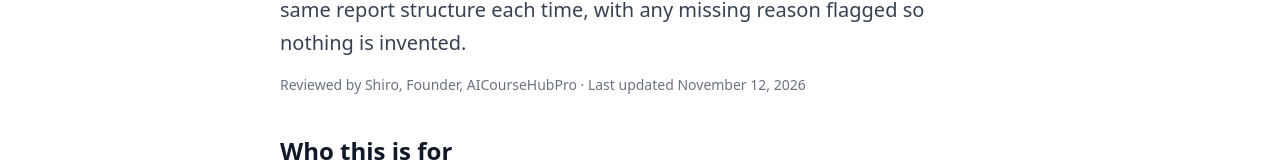
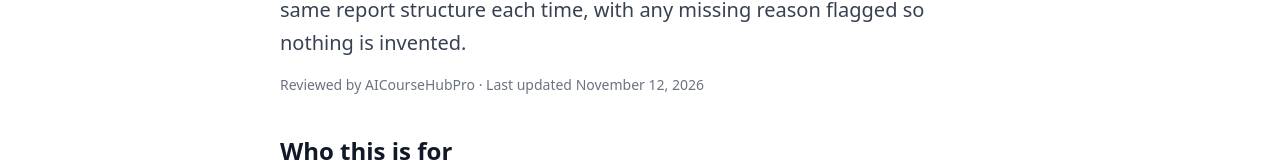
Before and after one commit to shiromys/AICourseHubPro, a React (Vite) app in the folder frontend/: page /resources/automate-weekly-report in a window 1280 px wide. Shown: the part 415-580 px from the top of the page. Built offline with nearby package versions, Linux system fonts and the light colour scheme; no server answers.

Commit message:
Patch 15a

```diff
--- a/frontend/src/content/resourceContent.js
+++ b/frontend/src/content/resourceContent.js
@@ -81,8 +81,7 @@ export const RESOURCE_CONTENT = {
       }
     ],
     "reviewer": {
-      "name": "Shiro",
-      "role": "Founder, AICourseHubPro"
+      "name": "AICourseHubPro"
     },
     "lastUpdated": "2026-11-12"
   },
@@ -136,8 +135,7 @@ export const RESOURCE_CONTENT = {
       }
     ],
     "reviewer": {
-      "name": "Shiro",
-      "role": "Founder, AICourseHubPro"
+      "name": "AICourseHubPro"
     },
     "lastUpdated": "2026-11-12"
   },
@@ -191,8 +189,7 @@ export const RESOURCE_CONTENT = {
       }
     ],
     "reviewer": {
-      "name": "Shiro",
-      "role": "Founder, AICourseHubPro"
+      "name": "AICourseHubPro"
     },
     "lastUpdated": "2026-11-12"
   },
@@ -246,8 +243,7 @@ export const RESOURCE_CONTENT = {
       }
     ],
     "reviewer": {
-      "name": "Shiro",
-      "role": "Founder, AICourseHubPro"
+      "name": "AICourseHubPro"
     },
     "lastUpdated": "2026-11-12"
   },
@@ -300,8 +296,7 @@ export const RESOURCE_CONTENT = {
       }
     ],
     "reviewer": {
-      "name": "Shiro",
-      "role": "Founder, AICourseHubPro"
+      "name": "AICourseHubPro"
     },
     "lastUpdated": "2026-11-12"
   },
@@ -355,8 +350,7 @@ export const RESOURCE_CONTENT = {
       }
     ],
     "reviewer": {
-      "name": "Shiro",
-      "role": "Founder, AICourseHubPro"
+      "name": "AICourseHubPro"
     },
     "lastUpdated": "2026-11-12"
   },
@@ -410,8 +404,7 @@ export const RESOURCE_CONTENT = {
       }
     ],
     "reviewer": {
-      "name": "Shiro",
-      "role": "Founder, AICourseHubPro"
+      "name": "AICourseHubPro"
     },
     "lastUpdated": "2026-11-12"
   },
@@ -464,8 +457,7 @@ export const RESOURCE_CONTENT = {
       }
     ],
     "reviewer": {
-      "name": "Shiro",
-      "role": "Founder, AICourseHubPro"
+      "name": "AICourseHubPro"
     },
     "lastUpdated": "2026-11-12"
   },
@@ -519,8 +511,7 @@ export const RESOURCE_CONTENT = {
       }
     ],
     "reviewer": {
-      "name": "Shiro",
-      "role": "Founder, AICourseHubPro"
+      "name": "AICourseHubPro"
     },
     "lastUpdated": "2026-11-12"
   },
@@ -574,8 +565,7 @@ export const RESOURCE_CONTENT = {
       }
     ],
     "reviewer": {
-      "name": "Shiro",
-      "role": "Founder, AICourseHubPro"
+      "name": "AICourseHubPro"
     },
     "lastUpdated": "2026-11-12"
   },
@@ -629,8 +619,7 @@ export const RESOURCE_CONTENT = {
       }
     ],
     "reviewer": {
-      "name": "Shiro",
-      "role": "Founder, AICourseHubPro"
+      "name": "AICourseHubPro"
     },
     "lastUpdated": "2026-11-12"
   },
@@ -683,8 +672,7 @@ export const RESOURCE_CONTENT = {
       }
     ],
     "reviewer": {
-      "name": "Shiro",
-      "role": "Founder, AICourseHubPro"
+      "name": "AICourseHubPro"
     },
     "lastUpdated": "2026-11-12"
   }
--- a/frontend/src/content/resources.js
+++ b/frontend/src/content/resources.js
@@ -56,7 +56,7 @@ export const problemsFor = (content) => {
   const faq = Array.isArray(c.faq) ? c.faq : [];
   if (faq.length < 3 || faq.length > 5 || !faq.every((f) => f && str(f.q, 8) && str(f.a, 20))) p.push('faq (3 to 5 items, each with q and a)');
   const r = c.reviewer || {};
-  if (!str(r.name, 3) || !str(r.role, 3)) p.push('reviewer (name and role)');
+  if (!str(r.name, 3)) p.push('reviewer (name)');
   if (!/^\d{4}-\d{2}-\d{2}$/.test(String(c.lastUpdated || '')) || isNaN(new Date(c.lastUpdated))) p.push('lastUpdated (YYYY-MM-DD)');
   if (c.metaDescription !== undefined && !str(c.metaDescription, 40, 155)) p.push('metaDescription (optional; 40-155 characters)');
   return p;
--- a/frontend/src/pages/ResourcePage.jsx
+++ b/frontend/src/pages/ResourcePage.jsx
@@ -47,7 +47,7 @@ const ResourcePage = () => {
           <article>
             <h1 className="text-3xl md:text-5xl font-black leading-tight mb-5">{c.title}</h1>
             <p className="text-xl text-gray-700 leading-relaxed mb-4" data-testid="short-answer">{c.shortAnswer}</p>
-            <p className="text-sm text-gray-500 mb-8" data-testid="reviewer">Reviewed by {c.reviewer.name}, {c.reviewer.role} · Last updated <time dateTime={c.lastUpdated}>{longDate(c.lastUpdated)}</time></p>
+            <p className="text-sm text-gray-500 mb-8" data-testid="reviewer">Reviewed by {c.reviewer.name}{c.reviewer.role ? `, ${c.reviewer.role}` : ''} · Last updated <time dateTime={c.lastUpdated}>{longDate(c.lastUpdated)}</time></p>
 
             <H2>Who this is for</H2><Bullets items={c.whoFor} />
             <H2>What you need before you start</H2><Bullets items={c.beforeYouStart} />
--- a/frontend/src/seo/resources.js
+++ b/frontend/src/seo/resources.js
@@ -38,7 +38,9 @@ export const metaForResource = (page) => {
         image: [DEFAULT_IMAGE],
         datePublished: c.published || c.lastUpdated,
         dateModified: c.lastUpdated,
-        author: { '@type': 'Person', name: c.reviewer.name, jobTitle: c.reviewer.role },
+        author: c.reviewer.role
+          ? { '@type': 'Person', name: c.reviewer.name, jobTitle: c.reviewer.role }
+          : { '@type': 'Organization', name: c.reviewer.name, url: SITE_URL },
         publisher: { '@id': `${SITE_URL}/#organization` },
         mainEntityOfPage: { '@type': 'WebPage', '@id': SITE_URL + path },
         url: SITE_URL + path,
--- a/frontend/src/seo/snapshot.js
+++ b/frontend/src/seo/snapshot.js
@@ -174,7 +174,7 @@ export function resourceSnapshot(page, courses) {
 <article>
 <h1>${esc(c.title)}</h1>
 <p>${esc(c.shortAnswer)}</p>
-<p>Reviewed by ${esc(c.reviewer.name)}, ${esc(c.reviewer.role)} · Last updated <time datetime="${esc(c.lastUpdated)}">${esc(longDate(c.lastUpdated))}</time></p>
+<p>Reviewed by ${esc(c.reviewer.name)}${c.reviewer.role ? ', ' + esc(c.reviewer.role) : ''} · Last updated <time datetime="${esc(c.lastUpdated)}">${esc(longDate(c.lastUpdated))}</time></p>
 <h2>Who this is for</h2>${ul(c.whoFor)}
 <h2>What you need before you start</h2>${ul(c.beforeYouStart)}
 <h2>Worked example: ${esc(c.example.task)}</h2>
```
